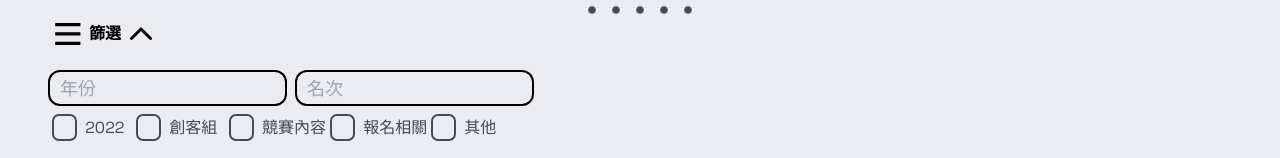
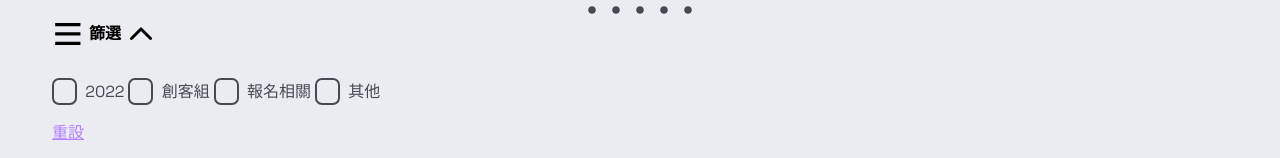
Before and after one commit to Official-Meichu-Hackathon/2023-mc-ten-year-web-v2, a Next.js app: page /works in a window 1280 px wide. Both pictures are taken after a click on the button "篩選". Shown: the part 638-796 px from the top of the page. Built offline with nearby package versions, Linux system fonts and the light colour scheme.

Commit message:
fix:Filter.js Slides.js

```diff
--- a/src/app/components/Team/Filter.js
+++ b/src/app/components/Team/Filter.js
@@ -3,7 +3,55 @@
 import React from 'react';
 import { useState } from 'react';
 
-export default function Filter() {
+
+export function CheckBoxItem({ checkBoxSetState, checkBoxState, checkBoxName, filterViewMode}) {
+  return (
+      <div>
+          <div className="flex space-x-4 items-center">
+              <div>
+                <button
+                  className="flex items-center justify-center ml-1 mt-2 mb-2"
+                  onClick={() => {checkBoxSetState(!checkBoxState)}}
+                  >
+                  {checkBoxState ? (
+                    <>
+                      <div style={{ position: 'absolute', zIndex: 1 }}>
+                      <svg width="25" height="27" viewBox="0 0 25 27" fill="none" xmlns="http://www.w3.org/2000/svg">
+                          <rect x="1" y="1" width="23" height="25" rx="6" fill="#B580FF" stroke="#464A53" stroke-width="2"/>
+                      </svg>
+                      </div>
+                      <div style={{ position: 'absolute', zIndex: 2 }}>
+                      <svg width="19" height="15" viewBox="0 0 19 15" fill="none" xmlns="http://www.w3.org/2000/svg">
+                          <path d="M6.3758 12.1912L2.76122 8.2875C2.56645 8.07715 2.30229 7.95897 2.02684 7.95897C1.7514 7.95897 1.48724 8.07715 1.29247 8.2875C1.0977 8.49785 0.988281 8.78314 0.988281 9.08062C0.988281 9.22792 1.01514 9.37377 1.06734 9.50986C1.11953 9.64594 1.19603 9.76959 1.29247 9.87374L5.64664 14.5762C6.05289 15.015 6.70914 15.015 7.11539 14.5762L18.1362 2.67375C18.331 2.4634 18.4404 2.1781 18.4404 1.88062C18.4404 1.58314 18.331 1.29785 18.1362 1.0875C17.9415 0.877146 17.6773 0.758972 17.4018 0.758972C17.1264 0.758972 16.8622 0.877146 16.6675 1.0875L6.3758 12.1912Z" fill="#464A53"/>
+                      </svg>
+                      </div>
+
+                      &nbsp;&nbsp;{checkBoxName}
+
+
+                  </>
+
+                  ) : (
+                    <>
+                  <svg width="25" height="27" viewBox="0 0 25 27" fill="none" xmlns="http://www.w3.org/2000/svg">
+                      <rect x="1" y="1" width="23" height="25" rx="6" fill="#EBECF2" stroke="#464A53" stroke-width="2"/>
+                  </svg>
+                  &nbsp;&nbsp;{checkBoxName}
+                  </>
+
+                  )
+                }
+              </button>
+            </div>
+          </div>
+    </div>
+  );
+}
+
+
+
+export default function Filter({checkBoxNames}) {
+
   const [toggleViewMode, setToggleViewMode] = useState(false);
   const [filterViewMode, setFilterViewMode] = useState(false);
   const [year, setYear] = useState('');
@@ -12,8 +60,27 @@ export default function Filter() {
   const [competitionContent, setCompetitionContent] = useState(false);
   const [registrationRelated, setRegistrationRelated] = useState(false);
   const [other, setOther] = useState(false);
+  const checkBoxes = [
+    {SetState: setCreatorGroup,
+     State: creatorGroup
+    },
+    {SetState: setCompetitionContent,
+      State: competitionContent
+    },
+    {SetState: setRegistrationRelated,
+      State: registrationRelated
+    },
+    {SetState: setOther,
+      State: other
+    },
+  ];
+
+
+
+
 
   return (
+
     <div className="flex-basis-100">
       <button
         className="flex items-center justify-center w-28 h-12 font-bold text-black bg-slate-150 mt-3 mb-3"
@@ -50,9 +117,46 @@ export default function Filter() {
         )}
       </button>
 
+      <div className="flex">
+
+          {
+            checkBoxNames && toggleViewMode &&
+            (
+              checkBoxNames.map( (item, index) => (
+                <CheckBoxItem
+                  key={index}
+                  checkBoxSetState={checkBoxes[index].SetState}
+                  checkBoxState={checkBoxes[index].State}
+                  checkBoxName={item.name}
+                  filterViewMode = {filterViewMode}
+                />
+              ))
+            )
+          }
+
+      </div>
+
+      <>
+        <button className="font-medium ml-1 mt-2 mb-2 text-[#B580FF]">
+          <u>重設</u>
+        </button>
+      </>
+
+   </div>
+
+  );
+}
+
+
+
+
+
+
+/*
+<>
 {toggleViewMode && (
   <>
-          <div>
+
       <input
         type="text"
         placeholder="年份"
@@ -76,187 +180,8 @@ export default function Filter() {
         }}
         className=" md:ml-2 ml-4  border-2 border-black w-35 h-9 px-2.5 rounded-xl text-lg text-[#464A53] bg-[#EBECF2] shadow-[5px 5px 15px #BCBDC2, -5px -5px 15px #FFFFFF] outline-none"
       />
-
-          </div>
-<div className="flex">
-
-            <button
-      className="flex items-center justify-center ml-1 mt-2 mb-2"
-      onClick={() => {setFilterViewMode(!filterViewMode)}}
-      >
-      {filterViewMode ? (
-        <>
-          <div style={{ position: 'absolute', zIndex: 1 }}>
-          <svg width="25" height="27" viewBox="0 0 25 27" fill="none" xmlns="http://www.w3.org/2000/svg">
-              <rect x="1" y="1" width="23" height="25" rx="6" fill="#B580FF" stroke="#464A53" stroke-width="2"/>
-          </svg>
-          </div>
-          <div style={{ position: 'absolute', zIndex: 2 }}>
-          <svg width="19" height="15" viewBox="0 0 19 15" fill="none" xmlns="http://www.w3.org/2000/svg">
-              <path d="M6.3758 12.1912L2.76122 8.2875C2.56645 8.07715 2.30229 7.95897 2.02684 7.95897C1.7514 7.95897 1.48724 8.07715 1.29247 8.2875C1.0977 8.49785 0.988281 8.78314 0.988281 9.08062C0.988281 9.22792 1.01514 9.37377 1.06734 9.50986C1.11953 9.64594 1.19603 9.76959 1.29247 9.87374L5.64664 14.5762C6.05289 15.015 6.70914 15.015 7.11539 14.5762L18.1362 2.67375C18.331 2.4634 18.4404 2.1781 18.4404 1.88062C18.4404 1.58314 18.331 1.29785 18.1362 1.0875C17.9415 0.877146 17.6773 0.758972 17.4018 0.758972C17.1264 0.758972 16.8622 0.877146 16.6675 1.0875L6.3758 12.1912Z" fill="#464A53"/>
-          </svg>
-          </div>
-
-          &nbsp;&nbsp;2022
-
-
     </>
-
-      ) : (
-        <>
-      <svg width="25" height="27" viewBox="0 0 25 27" fill="none" xmlns="http://www.w3.org/2000/svg">
-          <rect x="1" y="1" width="23" height="25" rx="6" fill="#EBECF2" stroke="#464A53" stroke-width="2"/>
-      </svg>
-      &nbsp;&nbsp;2022
-      </>
-
   )
 }
-      </button>
-
-
-
-      {/*創客組 */}
-      <div style={{ flex: 0.01 }}></div>
-      <button
-      className="flex items-center justify-center ml-1 mt-2 mb-2"
-      onClick={() => setCreatorGroup(!creatorGroup)}
-      >
-      {creatorGroup ? (
-        <>
-          <div style={{ position: 'absolute', zIndex: 1 }}>
-          <svg width="25" height="27" viewBox="0 0 25 27" fill="none" xmlns="http://www.w3.org/2000/svg">
-              <rect x="1" y="1" width="23" height="25" rx="6" fill="#B580FF" stroke="#464A53" stroke-width="2"/>
-          </svg>
-          </div>
-          <div style={{ position: 'absolute', zIndex: 2 }}>
-          <svg width="19" height="15" viewBox="0 0 19 15" fill="none" xmlns="http://www.w3.org/2000/svg">
-              <path d="M6.3758 12.1912L2.76122 8.2875C2.56645 8.07715 2.30229 7.95897 2.02684 7.95897C1.7514 7.95897 1.48724 8.07715 1.29247 8.2875C1.0977 8.49785 0.988281 8.78314 0.988281 9.08062C0.988281 9.22792 1.01514 9.37377 1.06734 9.50986C1.11953 9.64594 1.19603 9.76959 1.29247 9.87374L5.64664 14.5762C6.05289 15.015 6.70914 15.015 7.11539 14.5762L18.1362 2.67375C18.331 2.4634 18.4404 2.1781 18.4404 1.88062C18.4404 1.58314 18.331 1.29785 18.1362 1.0875C17.9415 0.877146 17.6773 0.758972 17.4018 0.758972C17.1264 0.758972 16.8622 0.877146 16.6675 1.0875L6.3758 12.1912Z" fill="#464A53"/>
-          </svg>
-          </div>
-
-          &nbsp;&nbsp;創客組
 </>
-
-      ) : (
-        <>
-      <svg width="25" height="27" viewBox="0 0 25 27" fill="none" xmlns="http://www.w3.org/2000/svg">
-          <rect x="1" y="1" width="23" height="25" rx="6" fill="#EBECF2" stroke="#464A53" stroke-width="2"/>
-      </svg>
-      &nbsp;&nbsp;創客組
-      </>
-
-      )
-    }
-      </button>
-      {/*競賽內容 */}
-      <div style={{ flex: 0.01 }}></div>
-
-      <button
-      className="flex items-center justify-center ml-1 mt-2 mb-2"
-      onClick={() => setCompetitionContent(!competitionContent)}
-      >
-      {competitionContent ? (
-        <>
-          <div style={{ position: 'absolute', zIndex: 1 }}>
-          <svg width="25" height="27" viewBox="0 0 25 27" fill="none" xmlns="http://www.w3.org/2000/svg">
-              <rect x="1" y="1" width="23" height="25" rx="6" fill="#B580FF" stroke="#464A53" stroke-width="2"/>
-          </svg>
-          </div>
-          <div style={{ position: 'absolute', zIndex: 2 }}>
-          <svg width="19" height="15" viewBox="0 0 19 15" fill="none" xmlns="http://www.w3.org/2000/svg">
-              <path d="M6.3758 12.1912L2.76122 8.2875C2.56645 8.07715 2.30229 7.95897 2.02684 7.95897C1.7514 7.95897 1.48724 8.07715 1.29247 8.2875C1.0977 8.49785 0.988281 8.78314 0.988281 9.08062C0.988281 9.22792 1.01514 9.37377 1.06734 9.50986C1.11953 9.64594 1.19603 9.76959 1.29247 9.87374L5.64664 14.5762C6.05289 15.015 6.70914 15.015 7.11539 14.5762L18.1362 2.67375C18.331 2.4634 18.4404 2.1781 18.4404 1.88062C18.4404 1.58314 18.331 1.29785 18.1362 1.0875C17.9415 0.877146 17.6773 0.758972 17.4018 0.758972C17.1264 0.758972 16.8622 0.877146 16.6675 1.0875L6.3758 12.1912Z" fill="#464A53"/>
-          </svg>
-          </div>
-
-          &nbsp;&nbsp;競賽內容
-      </>
-
-      ) : (
-        <>
-      <svg width="25" height="27" viewBox="0 0 25 27" fill="none" xmlns="http://www.w3.org/2000/svg">
-          <rect x="1" y="1" width="23" height="25" rx="6" fill="#EBECF2" stroke="#464A53" stroke-width="2"/>
-      </svg>
-      &nbsp;&nbsp;競賽內容
-      </>
-
-      )
-    }
-      </button>
-
-      {/*報名相關 */}
-      <button
-      className="flex items-center justify-center ml-1 mt-2 mb-2"
-      onClick={() => setRegistrationRelated(!registrationRelated)}
-      >
-      {registrationRelated ? (
-        <>
-          <div style={{ position: 'absolute', zIndex: 1 }}>
-          <svg width="25" height="27" viewBox="0 0 25 27" fill="none" xmlns="http://www.w3.org/2000/svg">
-              <rect x="1" y="1" width="23" height="25" rx="6" fill="#B580FF" stroke="#464A53" stroke-width="2"/>
-          </svg>
-          </div>
-          <div style={{ position: 'absolute', zIndex: 2 }}>
-          <svg width="19" height="15" viewBox="0 0 19 15" fill="none" xmlns="http://www.w3.org/2000/svg">
-              <path d="M6.3758 12.1912L2.76122 8.2875C2.56645 8.07715 2.30229 7.95897 2.02684 7.95897C1.7514 7.95897 1.48724 8.07715 1.29247 8.2875C1.0977 8.49785 0.988281 8.78314 0.988281 9.08062C0.988281 9.22792 1.01514 9.37377 1.06734 9.50986C1.11953 9.64594 1.19603 9.76959 1.29247 9.87374L5.64664 14.5762C6.05289 15.015 6.70914 15.015 7.11539 14.5762L18.1362 2.67375C18.331 2.4634 18.4404 2.1781 18.4404 1.88062C18.4404 1.58314 18.331 1.29785 18.1362 1.0875C17.9415 0.877146 17.6773 0.758972 17.4018 0.758972C17.1264 0.758972 16.8622 0.877146 16.6675 1.0875L6.3758 12.1912Z" fill="#464A53"/>
-          </svg>
-          </div>
-
-          &nbsp;&nbsp;報名相關
-      </>
-
-      ) : (
-        <>
-      <svg width="25" height="27" viewBox="0 0 25 27" fill="none" xmlns="http://www.w3.org/2000/svg">
-          <rect x="1" y="1" width="23" height="25" rx="6" fill="#EBECF2" stroke="#464A53" stroke-width="2"/>
-      </svg>
-      &nbsp;&nbsp;報名相關
-      </>
-
-      )
-    }
-      </button>
-
-
-      {/*其他 */}
-      <button
-      className="flex items-center justify-start ml-1 mt-2 mb-2"
-      onClick={() => setOther(!other)}
-      >
-      {other ? (
-        <>
-          <div style={{ position: 'absolute', zIndex: 1 }}>
-          <svg width="25" height="27" viewBox="0 0 25 27" fill="none" xmlns="http://www.w3.org/2000/svg">
-              <rect x="1" y="1" width="23" height="25" rx="6" fill="#B580FF" stroke="#464A53" stroke-width="2"/>
-          </svg>
-          </div>
-          <div style={{ position: 'absolute', zIndex: 2 }}>
-          <svg width="19" height="15" viewBox="0 0 19 15" fill="none" xmlns="http://www.w3.org/2000/svg">
-              <path d="M6.3758 12.1912L2.76122 8.2875C2.56645 8.07715 2.30229 7.95897 2.02684 7.95897C1.7514 7.95897 1.48724 8.07715 1.29247 8.2875C1.0977 8.49785 0.988281 8.78314 0.988281 9.08062C0.988281 9.22792 1.01514 9.37377 1.06734 9.50986C1.11953 9.64594 1.19603 9.76959 1.29247 9.87374L5.64664 14.5762C6.05289 15.015 6.70914 15.015 7.11539 14.5762L18.1362 2.67375C18.331 2.4634 18.4404 2.1781 18.4404 1.88062C18.4404 1.58314 18.331 1.29785 18.1362 1.0875C17.9415 0.877146 17.6773 0.758972 17.4018 0.758972C17.1264 0.758972 16.8622 0.877146 16.6675 1.0875L6.3758 12.1912Z" fill="#464A53"/>
-          </svg>
-          </div>
-
-          <span style={{ marginLeft: '20px' }}>其他</span>
-      </>
-
-      ) : (
-        <>
-      <svg width="25" height="27" viewBox="0 0 25 27" fill="none" xmlns="http://www.w3.org/2000/svg">
-          <rect x="1" y="1" width="23" height="25" rx="6" fill="#EBECF2" stroke="#464A53" stroke-width="2"/>
-      </svg>
-      <span style={{ marginLeft: '8px' }}>其他</span>
-      </>
-
-      )
-    }
-      </button>
-  </div>
-
-          <button className="font-medium ml-1 mt-2 mb-2 text-[#B580FF]">
-            <u>重設</u>
-          </button>
-        </>
-      )}
-    </div>
-  );
-}
+*/
--- a/src/app/test/page.js
+++ b/src/app/test/page.js
@@ -97,6 +97,10 @@ function CardSec({ setInView }){
                 <h1>hello new slider</h1>
             <div>
                 {/* <ImageSlider></ImageSlider> */}
+                <ImageSlider
+                />
+
+
             </div>
 
 
@@ -126,7 +130,7 @@ function CardSec({ setInView }){
             </div>
 
             <div>
-                <Filter />
+                <Filter checkBoxNames = {checkBoxNames}/>
             </div>
 
             <div>
@@ -146,3 +150,11 @@ const slides = [
     {url: "http://Localhost:3000/image-5. jpg", title: "Italy" },
 
 ]
+
+const checkBoxNames = [
+    {id : 0, name: "2021"},
+    {id : 1, name: "2022"},
+    {id : 2, name: "2023"},
+    {id : 3, name: "2024"}
+
+  ]
--- a/src/app/works/page.js
+++ b/src/app/works/page.js
@@ -2,6 +2,22 @@
 import { ImageSlider } from "../components/Team/Slides";
 import Filter from "../components/Team/Filter";
 //works.js
+
+const checkBoxNames = [
+    { name:"2022" ,
+      id: 1
+    },
+    { name:"創客組" ,
+    id: 1
+    },
+    { name:"報名相關" ,
+    id: 1
+    },
+    { name:"其他" ,
+    id: 1
+    }
+  ]
+
 export default function Team() {
     return (
         <div>
@@ -12,7 +28,9 @@ export default function Team() {
             </header>
 
             <div>
-                <Filter></Filter>
+                <Filter
+                checkBoxNames={checkBoxNames}
+                ></Filter>
             </div>
             <main>
 
```
Also changed, not shown: src/app/components/Team/Filter_temp.js (added). Lines whose indentation alone changed are shown as unchanged.
